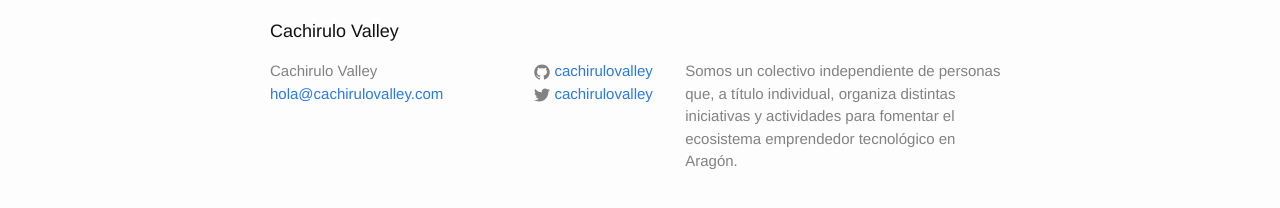
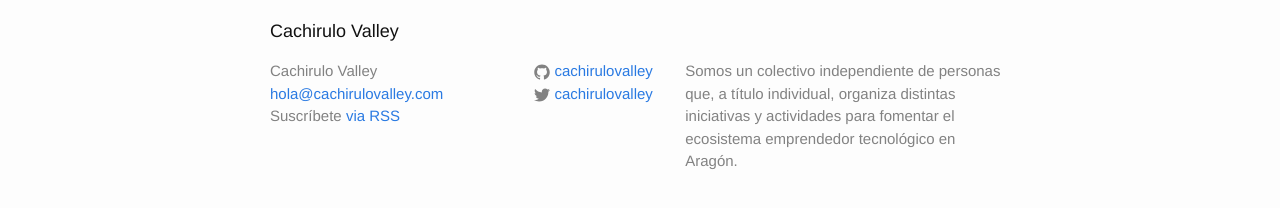
Before and after one commit to cachirulovalley/cachirulovalley.github.io, a Jekyll site: the page built from _pages/contacto.html, in a window 1280 px wide. Shown: the part 432-640 px from the top of the page. Built offline with Jekyll 4.4.1, drawn with Linux system fonts in a browser that asks for light colours.

Commit message:
moved RSS link to footer

```diff
--- a/_includes/footer.html
+++ b/_includes/footer.html
@@ -9,6 +9,7 @@
         <ul class="contact-list">
           <li>{{ site.title }}</li>
           <li><a href="mailto:{{ site.email }}">{{ site.email }}</a></li>
+          <li>Suscríbete <a href="{{ "/feed.xml" | prepend: site.baseurl }}">via RSS</a></li>
         </ul>
       </div>
 
--- a/index.html
+++ b/index.html
@@ -38,5 +38,4 @@
       <span class="next ">Siguiente</span>
     {% endif %}
   </div>
-  <p class="rss-subscribe">Suscríbete <a href="{{ "/feed.xml" | prepend: site.baseurl }}">via RSS</a></p>
 </div>
```
